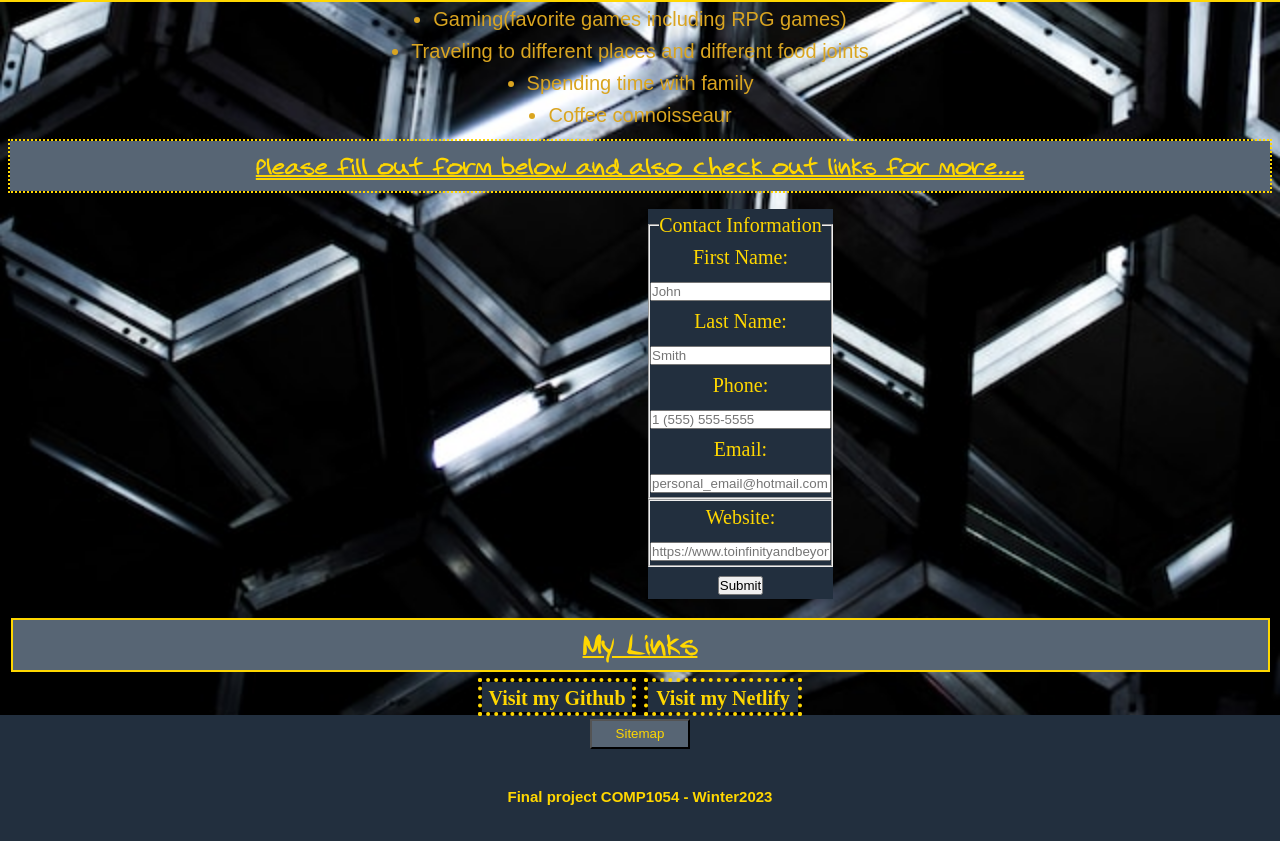
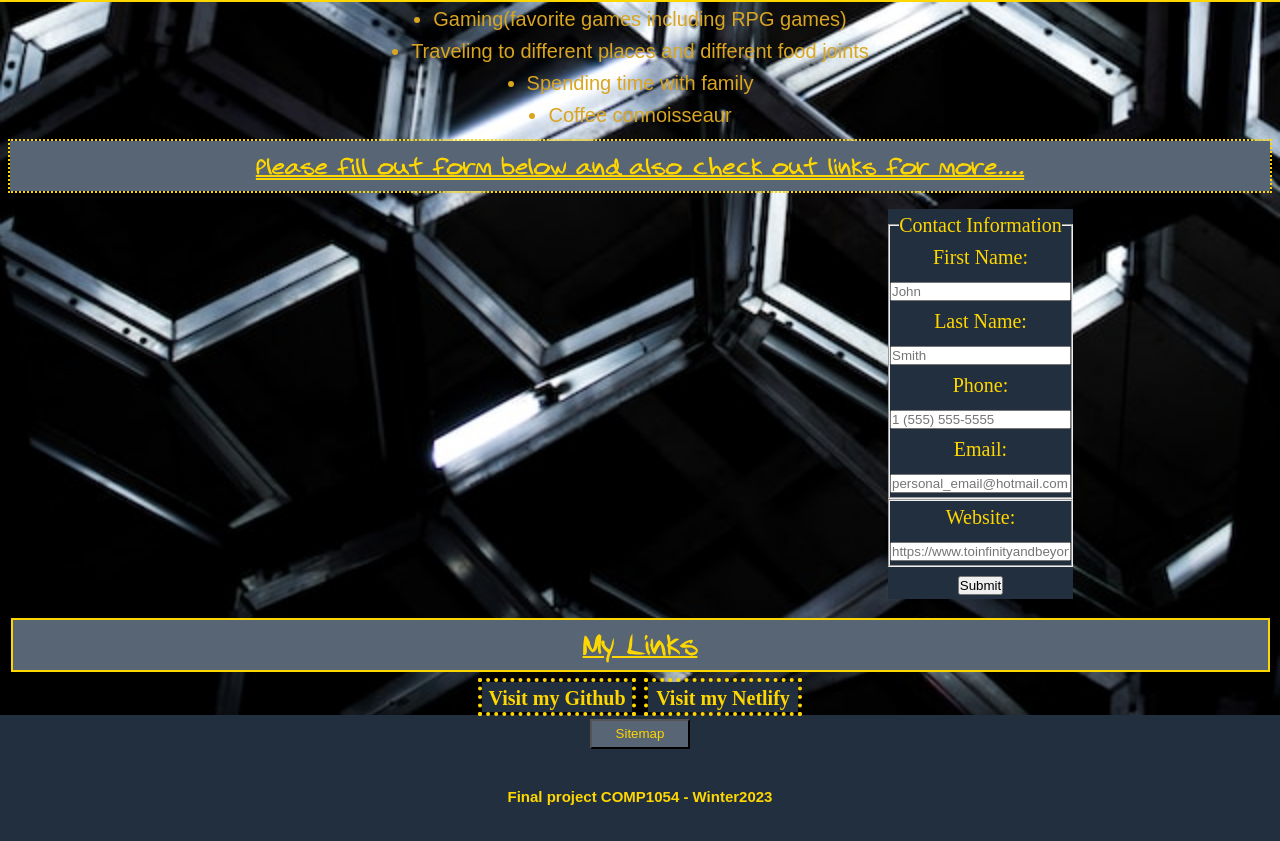
Before and after one commit to BradB87/comp1054-finalproject, a plain HTML site: page index.html in a window 1280 px wide. Shown: the part 1226-2067 px from the top of the page. Drawn offline with Linux system fonts and the light colour scheme.

Commit message:
commit 3 form adjustment

```diff
--- a/style.css/index.css
+++ b/style.css/index.css
@@ -195,7 +195,7 @@ div.fs {
     display: flex;
     flex-wrap: wrap;
     width: 200px;
-    margin-left: 40rem;
+    margin-left: 55rem;
     padding: 0.5em;
 }
 
```
